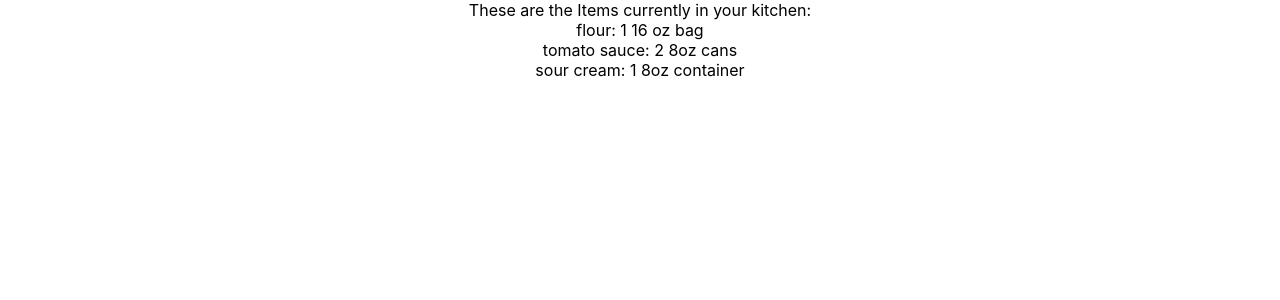
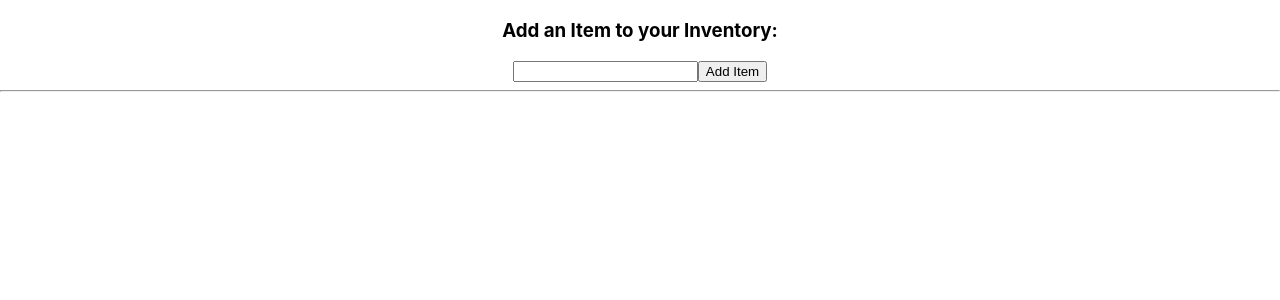
Before and after one commit to audra-tallman/kitchen-inventory, a React (Create React App) app: page / in a window 1280 px wide. Shown: the top 300 px of the page. Built offline with nearby package versions, Linux system fonts and the light colour scheme.

Commit message:
build AddItemForm, modify item component and inventory list container for funtionality and style

```diff
--- a/src/components/AddItemForm.js
+++ b/src/components/AddItemForm.js
@@ -0,0 +1,47 @@
+import React, { Component } from 'react';
+import Item from './Item.js'
+
+class AddItemForm extends Component{
+  constructor(props) {
+      super(props);
+      this.state = {
+        name: '',
+        items: [],
+      };
+    }
+
+
+  OnChange = (event) => {
+    this.setState({
+      name: event.target.value
+    });
+  }
+
+  OnSubmit = (event) => {
+    event.preventDefault()
+    this.setState({
+      name: '',
+      items: [...this.state.items, this.state.name]
+    })
+  }
+
+  render() {
+    return(
+      <div>
+      <h3>Add an Item to your Inventory:</h3>
+
+        <form onSubmit={this.OnSubmit}>
+          <input
+            value={this.state.name}
+            onChange={this.OnChange}
+          />
+          <button type="Submit">Add Item</button>
+        </form>
+        <hr/>
+        <Item items={this.state.items} />
+      </div>
+    )
+  }
+}
+
+export default AddItemForm;
--- a/src/components/Item.js
+++ b/src/components/Item.js
@@ -1,13 +1,12 @@
-import React, { Component } from 'react';
+import React from 'react';
 
-class Item extends Component {
-  render() {
-    return(
-      <div>
-        {this.props.name}: {this.props.quantity}
-      </div>
-    )
-  }
-}
+const Item = props => (
+  <div>
+  {
+    props.items.map((item,index) =>
+      <p key={index}>{item}</p>)
+    }
+  </div>
+)
 
 export default Item;
--- a/src/containers/InventoryList.js
+++ b/src/containers/InventoryList.js
@@ -1,21 +1,12 @@
 import React, { Component } from 'react';
-import Item from '../components/Item.js';
-import Samples from './samples.js'
+import AddItemForm from '../components/AddItemForm.js';
 
 class InventoryList extends Component {
 
-  createList = () => {
-    return Samples.map((item, index) => <Item key={index}
-    name={item.name}
-    quantity={item.quantity}
-    />)
-  }
-
   render() {
     return (
-      <div className="list">
-      These are the Items currently in your kitchen:
-      {this.createList()}
+      <div>
+      <AddItemForm />
       </div>
     )
   }
```
